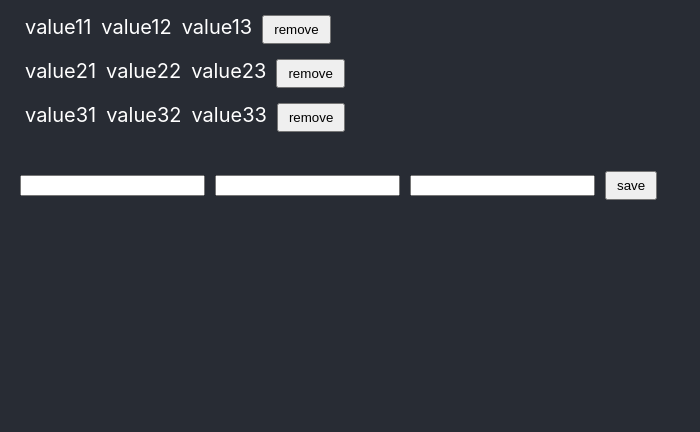
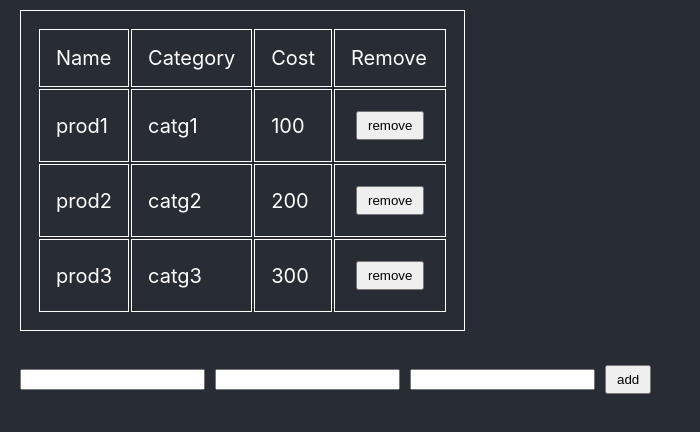
Before and after one commit to banan320/koder_react, a React (Create React App) app: page / in a window 1280 px wide. Shown: the top 432 px of the page, without its empty margins (0-700 px from the left). Built offline with nearby package versions, Linux system fonts and the light colour scheme.

Commit message:
lesson 35

```diff
--- a/src/App.js
+++ b/src/App.js
@@ -2,7 +2,6 @@ import "./App.css";
 import { useState } from "react";
 import { v4 as uuidv4 } from "uuid";
 // import { nanoid } from "nanoid";
-//
 //
 //
 //
@@ -156,49 +155,31 @@ const initProds = [
 function getInitObj() {
   return {
     id: uuidv4(),
-    prop1: "",
-    prop2: "",
-    prop3: "",
+    name: "",
+    catg: "",
+    cost: "",
   };
 }
 
 // !============
 function App() {
-  const [notes, setNotes] = useState(initNotes);
-  // const [prods, setProds] = useState(initProds);
+  const [notes, setNotes] = useState(initProds);
   const [obj, setObj] = useState(getInitObj());
 
-  const [value1, setValue1] = useState("");
-  const [value2, setValue2] = useState("");
-  const [value3, setValue3] = useState("");
-
-  // initNotes =======
   const result = notes.map((item) => (
-    <p key={item.id}>
-      <span>{item.prop1}</span>
-      <span>{item.prop2}</span>
-      <span>{item.prop3}</span>
-      <button onClick={() => remItem(item.id)}>remove</button>
-    </p>
+    <tr key={item.id}>
+      <td>{item.name}</td>
+      <td>{item.catg}</td>
+      <td>{item.cost}</td>
+      <td>
+        <button onClick={() => remove(item.id)}>remove</button>
+      </td>
+    </tr>
   ));
 
-  function remItem(id) {
+  function remove(id) {
     setNotes(notes.filter((note) => note.id !== id));
   }
-
-  // function addItem() {
-  //   let obj = {
-  //     id: uuidv4(),
-  //     prop1: value1,
-  //     prop2: value2,
-  //     prop3: value3,
-  //   };
-
-  //   setNotes([...notes, obj]);
-  //   setValue1("");
-  //   setValue2("");
-  //   setValue3("");
-  // }
 
   function changeProp(prop, event) {
     setObj({ ...obj, [prop]: event.target.value });
@@ -211,23 +192,24 @@ function App() {
 
   return (
     <div className="App">
-      {result}
+      <table>
+        <thead>
+          <tr>
+            <td>Name</td>
+            <td>Category</td>
+            <td>Cost</td>
+            <td>Remove</td>
+          </tr>
+        </thead>
+        <tbody>{result}</tbody>
+      </table>
       <br />
-      <input
-        value={obj.prop1}
-        onChange={(event) => changeProp("prop1", event)}
-      />
-      <input
-        value={obj.prop2}
-        onChange={(event) => changeProp("prop2", event)}
-      />
-      <input
-        type="number"
-        value={obj.prop3}
-        onChange={(event) => changeProp("prop3", event)}
-      />
 
-      <button onClick={addItem}>save</button>
+      <input value={obj.name} onChange={(event) => changeProp("name", event)} />
+      <input value={obj.catg} onChange={(event) => changeProp("catg", event)} />
+      <input value={obj.cost} onChange={(event) => changeProp("cost", event)} />
+
+      <button onClick={addItem}>add</button>
     </div>
   );
 }
```
